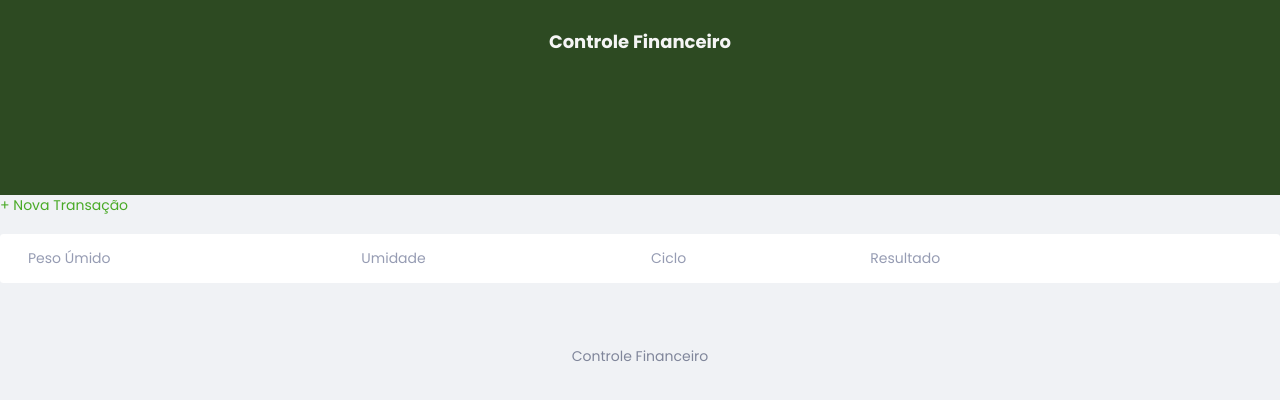
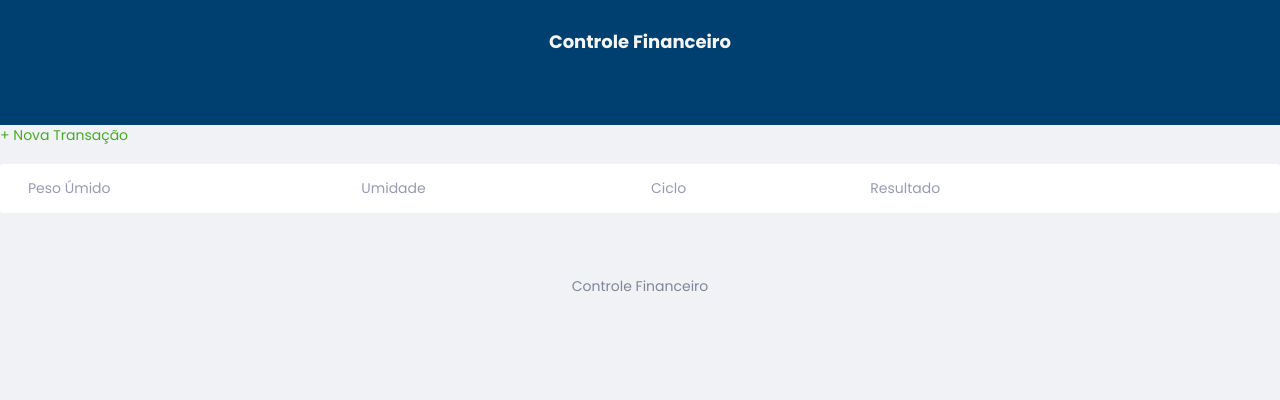
Before and after one commit to anj0s/Produtividade_Fitro, a plain HTML site: page index.html in a window 1280 px wide. Drawn offline with Linux system fonts and the light colour scheme.

Commit message:
Update styles.css

```diff
--- a/styles.css
+++ b/styles.css
@@ -100,8 +100,8 @@ button:hover {
 
 /* Header ===================== */
 header {
-  background: #2d4a22;
-  padding: 2rem 0 10rem;
+  background: #004071;
+  padding: 2rem 0 5rem;
   text-align: center;
 }
 
```
